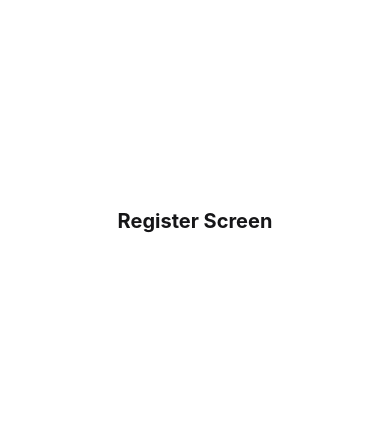
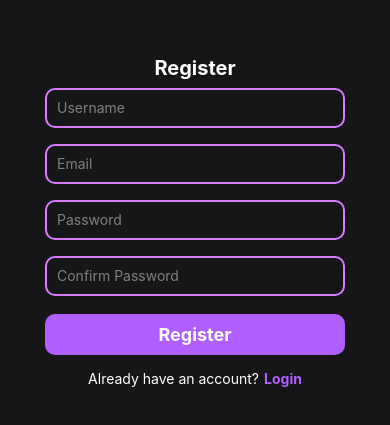
Before and after one commit to MW3r3/PractyAI-MobileApp, a React Native app: screen /Register in a window 390 px wide. Shown: the part 201-626 px from the top of the page. Built offline with nearby package versions, Linux system fonts and the light colour scheme; no server answers.

Commit message:
Implemented registration logic and resolved login issues.

```diff
--- a/App.tsx
+++ b/App.tsx
@@ -31,8 +31,9 @@ function Navigation() {
         console.log("User is logged in:", user["email"]);
         navigation.reset({
           index: 0,
-          routes: [{ name: "Home", params: undefined }] as Array<Route<"Home">>,
+          routes: [{ name: "Register", params: undefined }] as Array<Route<"Register">>,
         });
+        // TODO: change to Home
       } else {
         console.log("User is not logged in");
         navigation.reset({
--- a/components/mistakes.tsx
+++ b/components/mistakes.tsx
@@ -10,7 +10,7 @@ import {
 import { Ionicons } from "@expo/vector-icons";
 import { FlatList } from "react-native-gesture-handler";
 import { AdminContext } from "../providers/AdminContext";
-import { set } from "firebase/database";
+
 
 const Mistakes = ({ onMistakePress, theme }) => {
   const [mistakes, setMistakes] = useState([]);
--- a/screens/home.tsx
+++ b/screens/home.tsx
@@ -1,5 +1,5 @@
 import React from "react";
-import { SafeAreaView, View, Text, StyleSheet, Appearance } from "react-native";
+import { SafeAreaView, View, StyleSheet, Appearance } from "react-native";
 import { ThemeProvider } from "styled-components";
 import { lightTheme, darkTheme } from "../themes";
 import Topbar from "../components/topbar";
--- a/screens/login.tsx
+++ b/screens/login.tsx
@@ -11,7 +11,7 @@ import {
 import { ThemeProvider } from "styled-components";
 import { lightTheme, darkTheme } from "../themes";
 import { TextInput } from "react-native-gesture-handler";
-import {  signInWithEmailAndPassword, sendEmailVerification, signOut } from "firebase/auth";
+import {  signInWithEmailAndPassword, sendEmailVerification, signOut, sendPasswordResetEmail} from "firebase/auth";
 import { auth } from "../firebase";
 import { useNavigation } from "@react-navigation/native";
 
@@ -24,6 +24,8 @@ export default function LoginScreen() {
   const [email, setEmail] = useState("");
   const [password, setPassword] = useState("");
 
+
+
   const handleLogin = async () => {
     console.log(email, password);
     console.log("initiating login");
@@ -35,7 +37,7 @@ export default function LoginScreen() {
       );
       console.log("login successful");
       const user = userCredential.user;
-      console.log(user);
+      console.log("email:",user["email"],"mailVerified:", user["emailVerified"],"Userid:", user["uid"],"username:",user["displayName"]);
 
       if (!user.emailVerified) {
         await sendEmailVerification(user);
@@ -68,8 +70,8 @@ export default function LoginScreen() {
         case "auth/user-not-found":
           errorMessage = "No user found with this email address.";
           break;
-        case "auth/wrong-password":
-          errorMessage = "The password is incorrect.";
+        case "auth/invalid-login-credentials":
+          errorMessage = "The email or password is incorrect. if you forgot your password, please reset it.";
           break;
         case "auth/too-many-requests":
           errorMessage =
@@ -86,9 +88,23 @@ export default function LoginScreen() {
       }
 
       console.log(errorCode, errorMessage);
-      Alert.alert("Error", errorMessage, [
-        { text: "OK", onPress: () => console.log("OK Pressed") },
-      ]);
+      if (errorCode === "auth/invalid-login-credentials") {
+        Alert.alert(
+          "Login failed",
+          errorMessage,
+          [
+            { text: "OK", onPress: () => console.log("OK Pressed") },
+            { text: "Reset Password", onPress: () => sendPasswordResetEmail(auth, email) },
+          ]
+        );
+      }
+      else {
+        Alert.alert(
+          "Login failed",
+          errorMessage,
+          [{ text: "OK", onPress: () => console.log("OK Pressed") }]
+        );
+      }
     }
   };
 
@@ -100,9 +116,10 @@ export default function LoginScreen() {
       backgroundColor: theme.background,
     },
     title: {
-      fontSize: 20,
+      fontSize: 30,
       fontWeight: "bold",
       color: theme.text,
+      marginBottom: 20,
     },
     input: {
       height: 40,
@@ -144,6 +161,7 @@ export default function LoginScreen() {
   return (
     <ThemeProvider theme={theme}>
       <SafeAreaView style={styles.container}>
+        <Text style={styles.title}>PractyAI</Text>
         <TextInput
           style={styles.input}
           placeholder="Your Email..."
--- a/screens/register.tsx
+++ b/screens/register.tsx
@@ -1,11 +1,92 @@
-import React from "react";
-import { SafeAreaView, View, Text, StyleSheet, Appearance } from "react-native";
+import React, {useState} from "react";
+import {SafeAreaView, View, Text, StyleSheet, Appearance, TextInput, TouchableOpacity, Alert} from "react-native";
 import { ThemeProvider } from "styled-components";
 import { lightTheme, darkTheme } from "../themes";
+import { useNavigation } from "@react-navigation/native";
+import { auth } from "../firebase";
+import { createUserWithEmailAndPassword, sendEmailVerification } from "firebase/auth";
+
+
+
+
 
 export default function RegisterScreen() {
+
+  const navigation = useNavigation();
+
   const colorScheme = Appearance.getColorScheme();
-  const theme = colorScheme === "dark" ? darkTheme : lightTheme;
+  const theme = colorScheme === "dark" ? lightTheme : darkTheme;
+
+
+  const [username, setUsername] = useState("");
+  const [email, setEmail] = useState("");
+  const [password, setPassword] = useState("");
+  const [password2, setPassword2] = useState("");
+
+  const handleSignup = () => {
+   switch (true) {
+     case password !== password2:
+        Alert.alert("Passwords do not match", "Please try again.", [{text:"OK", onPress: () => console.log("OK pressed") }] );
+        return;
+     case password.length < 8:
+        Alert.alert("Password too short", "Password should contain at least 1 number 1 letter and must be over 8 characters", [{text:"OK", onPress: () => console.log("OK pressed") }] );
+        return;
+     case password.search(/\d/) === -1:
+        Alert.alert("Password too weak", "Password should contain at least 1 number 1 letter and must be over 8 characters", [{text:"OK", onPress: () => console.log("OK pressed") }] );
+        return;
+     case password.search(/[a-zA-Z]/) === -1:
+        Alert.alert("Password too weak", "Password should contain at least 1 number 1 letter and must be over 8 characters", [{text:"OK", onPress: () => console.log("OK pressed") }] );
+        return;
+     case username.length < 4:
+        Alert.alert("Username too short", "Username must be over 4 characters", [{text:"OK", onPress: () => console.log("OK pressed") }] );
+        return;
+     case username.length > 20:
+        Alert.alert("Username too long", "Username must be under 20 characters", [{text:"OK", onPress: () => console.log("OK pressed") }] );
+        return;
+     case username.search(/\W/) !== -1:
+        Alert.alert("Username invalid", "Username must not contain special characters", [{text:"OK", onPress: () => console.log("OK pressed") }] );
+        return;
+     case email.search(/@/) === -1:
+        Alert.alert("Email invalid", "Please enter a valid Email.", [{text:"OK", onPress: () => console.log("OK pressed") }] );
+        return;
+     default:
+        break;
+   }
+    console.log("initiating signup");
+    createUserWithEmailAndPassword(auth, email, password)
+      .then((userCredential) => {
+        const user = userCredential.user;
+        console.log("signup successful");
+        console.log("email:",user["email"],"mailVerified:", user["emailVerified"],"Userid:", user["uid"],"username:",user["displayName"]);
+        sendEmailVerification(user);
+        Alert.alert("Signup successful", "Please check your inbox and verify your email.", [{text:"OK", onPress: () => console.log("OK pressed") }] );
+      })
+      .catch((error) => {
+        const errorCode = error.code;
+        let errorMessage = error.message;
+        console.log("signup failed");
+        console.log(errorCode, errorMessage);
+        switch (errorCode) {
+          case "auth/email-already-in-use":
+            errorMessage = "The email address is already in use by another account.";
+            break;
+          case "auth/invalid-email":
+            errorMessage = "The email address is not valid.";
+            break;
+          case "auth/operation-not-allowed":
+            errorMessage = "Email/password accounts are not enabled. Enable email/password accounts in the Firebase Console, under the Auth tab.";
+            break;
+          case "auth/weak-password":
+            errorMessage = "The password is too weak.";
+            break;
+          default:
+            break;
+        }
+        Alert.alert("Signup failed", errorMessage, [{text:"OK", onPress: () => console.log("OK pressed") }] );
+      });
+
+
+  }
 
   const styles = StyleSheet.create({
     container: {
@@ -19,13 +100,59 @@ export default function RegisterScreen() {
       fontWeight: "bold",
       color: theme.text,
     },
+    input: {
+      height: 40,
+      width: 300,
+      margin: 8,
+      borderWidth: 2,
+      borderColor: theme.secondaryLight,
+      padding: 10,
+      borderRadius: 10,
+      color: theme.text,
+    },
+    actionButton: {
+      width: 300,
+      backgroundColor: theme.secondary,
+      padding: 10,
+      borderRadius: 10,
+      marginTop: 10,
+    },
+    actionButtonText: {
+      fontWeight: "bold",
+      fontSize: 18,
+      color: theme.white,
+      textAlign: "center",
+    },
+    loginContainer: {
+      flexDirection: "row",
+      marginTop: 15,
+    },
+    loginText: {
+      color: theme.text,
+    },
+    loginButton: {
+      color: theme.secondary,
+      fontWeight: "bold",
+      marginLeft: 5,
+    },
   });
 
   return (
     <ThemeProvider theme={theme}>
       <SafeAreaView style={styles.container}>
-        <View>
-          <Text style={styles.title}>Register Screen</Text>
+        <Text style={styles.title}>Register</Text>
+        <TextInput style={styles.input} placeholder="Username" placeholderTextColor={"gray"} value={username} onChangeText={setUsername}/>
+        <TextInput style={styles.input} placeholder="Email" placeholderTextColor={"gray"} value={email} onChangeText={setEmail}/>
+        <TextInput style={styles.input} placeholder="Password" placeholderTextColor={"gray"} value={password} onChangeText={setPassword} secureTextEntry={true}/>
+        <TextInput style={styles.input} placeholder="Confirm Password" placeholderTextColor={"gray"} value={password2} onChangeText={setPassword2} secureTextEntry={true}/>
+        <TouchableOpacity style={styles.actionButton} onPress={handleSignup}>
+          <Text style={styles.actionButtonText}>Register</Text>
+        </TouchableOpacity>
+        <View style={styles.loginContainer}>
+          <Text style={styles.loginText}>Already have an account?</Text>
+          <TouchableOpacity onPress={() => navigation.navigate("Login")}>
+            <Text style={styles.loginButton}>Login</Text>
+          </TouchableOpacity>
         </View>
       </SafeAreaView>
     </ThemeProvider>
```
